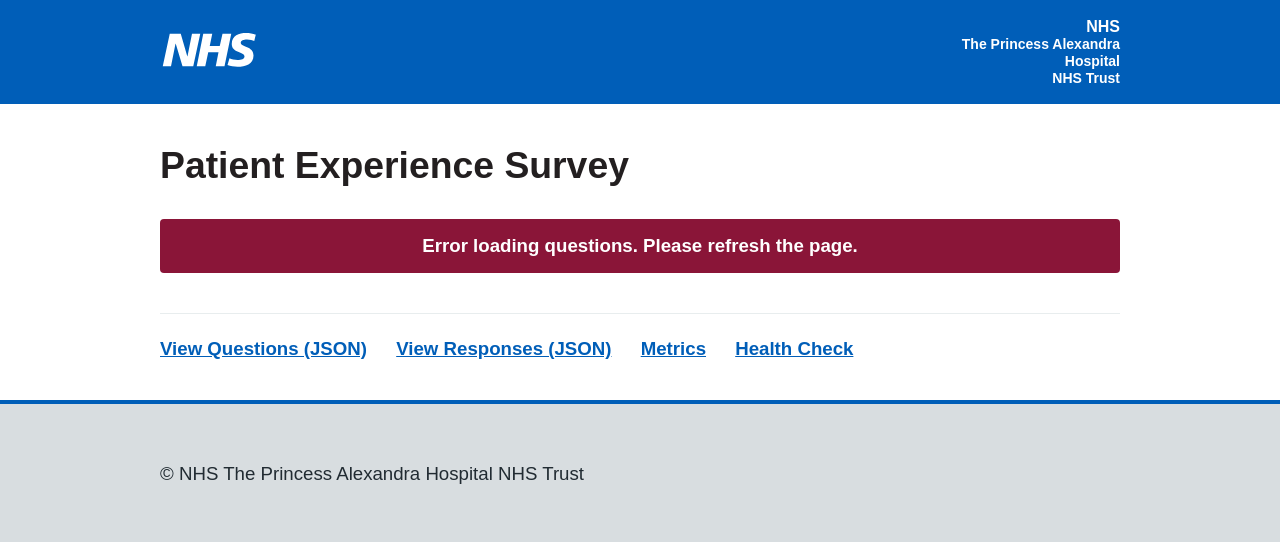
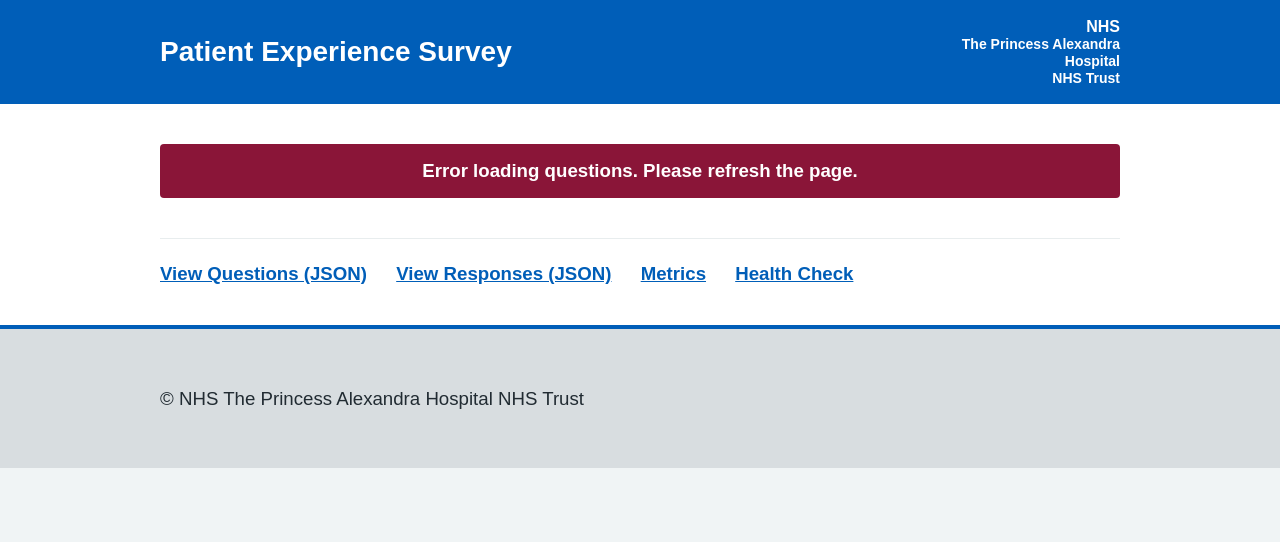
Before and after one commit to UrszulaC/PatientSurvey, a Flask app: template templates/index.html in a window 1280 px wide. Shown: the top 542 px of the page. Run offline with Flask 3, Linux system fonts and the light colour scheme; the template is opened without the code that fills it, so the values that code supplies are empty; parts of the project's set-up code (start-up, migrations or seed data) failed here and were passed over.

Commit message:
Update index.html

```diff
--- a/templates/index.html
+++ b/templates/index.html
@@ -9,17 +9,18 @@
     <meta name="viewport" content="width=device-width, initial-scale=1">
 </head>
 <body style="font-family: 'Frutiger W01', Arial, sans-serif; font-size: 14pt; color: #231f20; background-color: #f0f4f5; margin: 0; padding: 0;">
+
+    <!-- Updated header -->
     <header style="background-color: #005eb8; padding: 12px 0;">
         <div style="max-width: 960px; margin: 0 auto; padding: 0 20px; display: flex; justify-content: space-between; align-items: center; min-height: 80px;">
-            <div>
-                <a href="/" aria-label="NHS homepage" style="color: white; text-decoration: none;">
-                    <svg style="height: 40px; width: auto;" xmlns="http://www.w3.org/2000/svg" viewBox="0 0 40 16" height="40" width="100">
-                        <path fill="#ffffff" d="M3.9 1.5h4.4l2.6 9h.1l1.8-9h3.3l-2.8 13H9l-2.7-9h-.1l-1.8 9H1.1M17.3 1.5h3.6l-1 4.9h4L25 1.5h3.5l-2.7 13h-3.5l1.1-5.6h-4.1l-1.2 5.6h-3.4M37.7 4.4c-.7-.3-1.6-.6-2.9-.6-1.4 0-2.5.4-2.5 1.3 0 1.8 5.1 1.2 5.1 5.1 0 3.6-3.3 4.5-6.4 4.5-1.3 0-2.9-.3-4-.7l.8-2.7c.7.4 2.1.7 3.2.7 1.6 0 2.8-.4 2.8-1.4 0-2.1-5.1-1.3-5.1-5 0-3.4 2.9-4.4 5.8-4.4 1.2 0 2.7.2 3.8.7"></path>
-                    </svg>
-                </a>
+
+            <!-- Left: Page title moved into header -->
+            <div style="color: white; font-weight: bold; font-size: 28px;">
+                Patient Experience Survey
             </div>
+
+            <!-- Right: Hospital logo (same style as before) -->
             <div style="display: flex; align-items: center;">
-                <!-- Text-based PAHT logo replacement -->
                 <div style="color: white; text-align: right; font-weight: bold; line-height: 1.2;">
                     <div style="font-size: 16px;">NHS</div>
                     <div style="font-size: 14px;">The Princess Alexandra</div>
@@ -32,8 +33,6 @@
 
     <div style="background-color: #ffffff; padding: 20px; margin: 0 -10px;">
         <div style="max-width: 960px; margin: 0 auto; padding: 20px;">
-            <h1 style="font-family: 'Frutiger W01', Arial, sans-serif; font-size: 28pt; font-weight: bold; color: #231f20; margin-bottom: 32px; margin-top: 0;">Patient Experience Survey</h1>
-
             <div id="loading" style="padding: 24px; text-align: center; font-size: 14pt;">Loading survey questions...</div>
 
             <form id="surveyForm" style="margin-bottom: 40px; display: none;">
```
